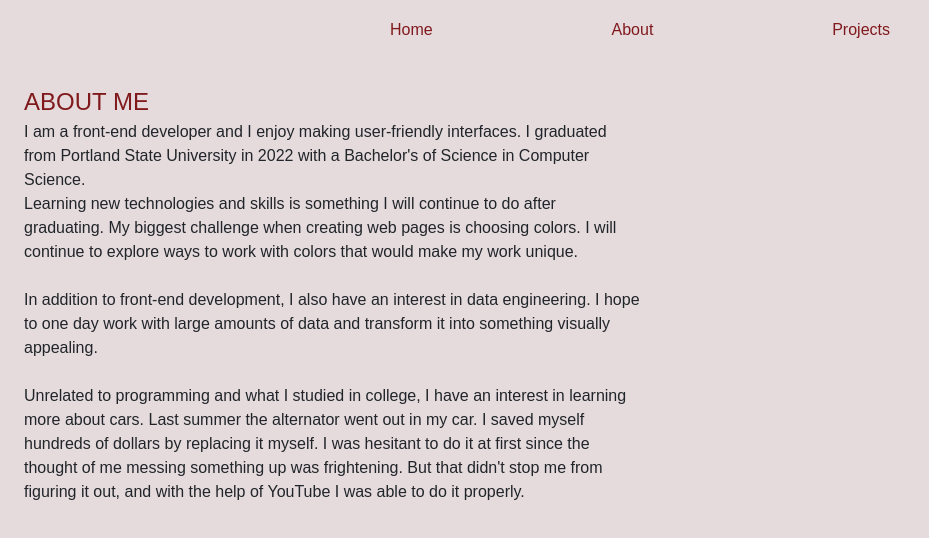
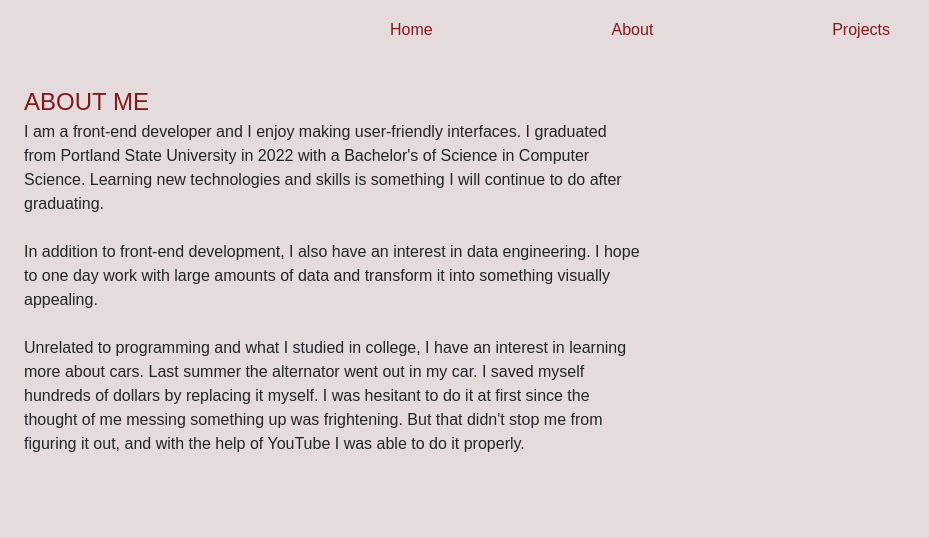
Before and after one commit to Arturo-Bravo/portfolio, an Angular app: page /about in a window 1280 px wide. Shown: the top 538 px of the page, without its empty margins (0-929 px from the left). Built offline with nearby package versions, Linux system fonts and the light colour scheme.

Commit message:
changed the size of title text

```diff
--- a/src/app/components/about/about.component.html
+++ b/src/app/components/about/about.component.html
@@ -6,10 +6,7 @@
 		<div class="desc">
 			I am a front-end developer and I enjoy making user-friendly interfaces.
 			I graduated from Portland State University in 2022 with a Bachelor's of Science in Computer Science.
-			<br>
 			Learning new technologies and skills is something I will continue to do after graduating.
-			My biggest challenge when creating web pages is choosing colors. I will continue to explore ways to work with colors
-			that would make my work unique.
 
 			<br><br>
 			In addition to front-end development, I also have an interest in data engineering.
--- a/src/app/components/projects/projects.component.css
+++ b/src/app/components/projects/projects.component.css
@@ -24,7 +24,7 @@
 	color: var(--red);
 	/* border: 3px solid var(--pearl); */
 	border-left: none;
-	font-size: calc(0.5em + 2vw);
+	font-size: calc(0.5em + 1.4vw);
 	display: flex;
 	align-items: center;
 	cursor: pointer;
```
